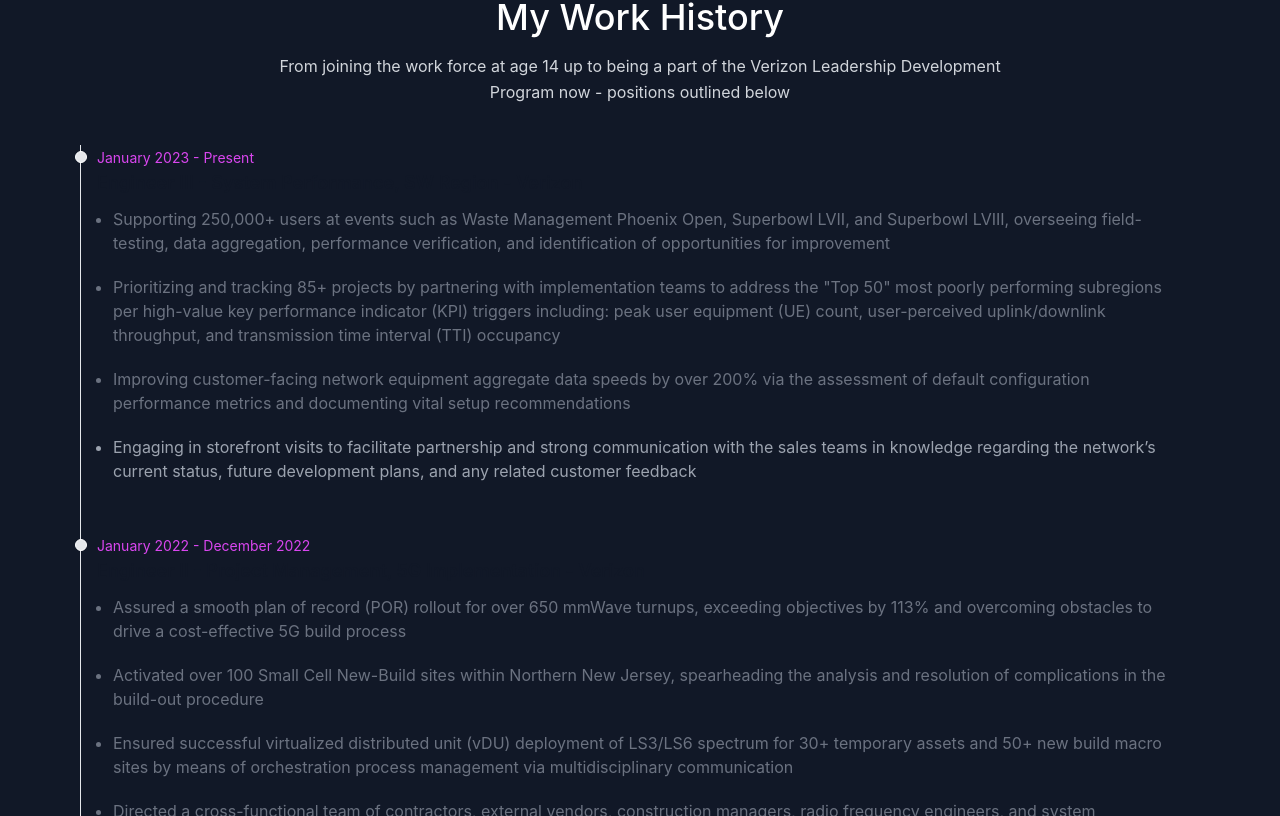
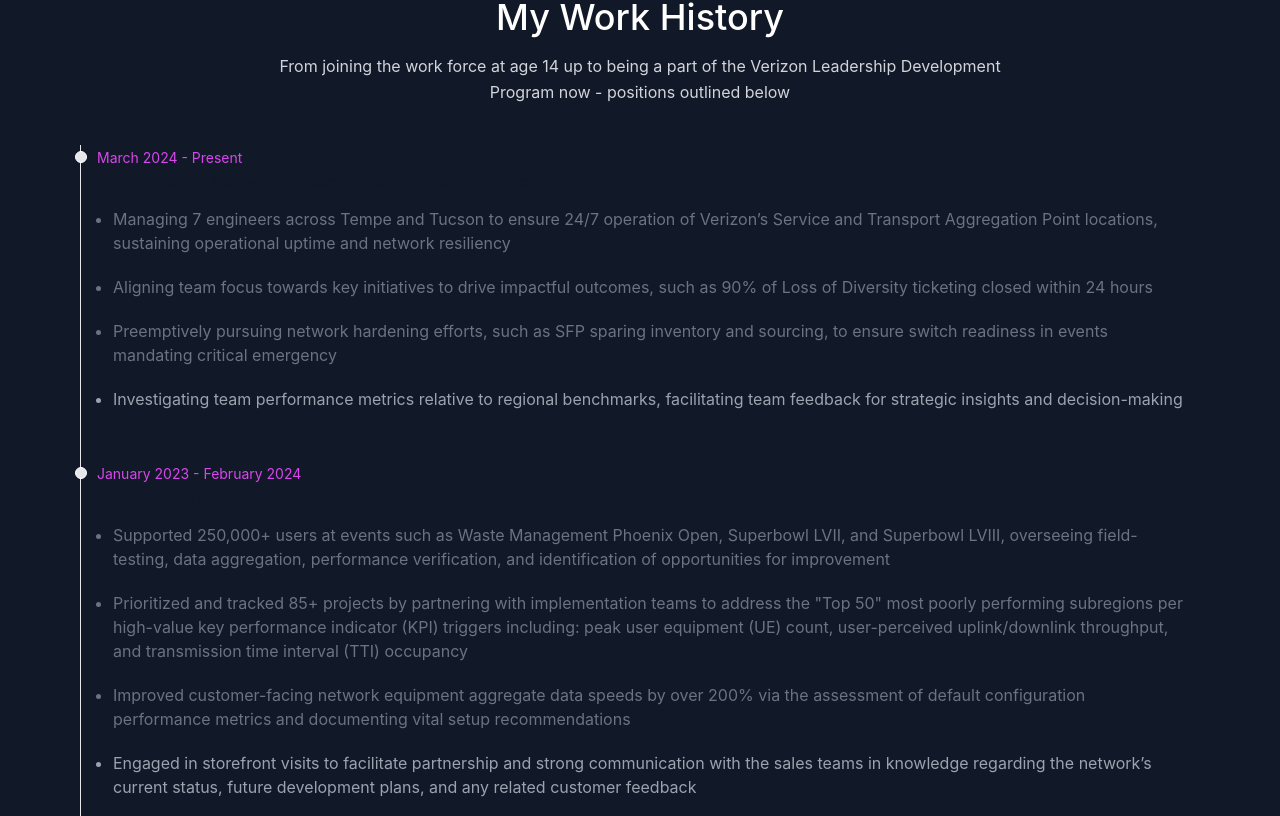
Before and after one commit to hannad4/hannad4.github.io, a React (Create React App) app in the folder new-website/: page / in a window 1280 px wide. Shown: the part 2024-2840 px from the top of the page. Built offline with nearby package versions, Linux system fonts and the light colour scheme.

Commit message:
career position update

```diff
--- a/new-website/src/components/About.js
+++ b/new-website/src/components/About.js
@@ -45,7 +45,7 @@
             </a>
 
             <a
-              href="https://drive.google.com/uc?export=download&id=1TAyGVBRrlDIhDDWVfKiLUTn1apzk8mLa"
+              href="https://drive.google.com/uc?export=download&id=13zstEUurQYEU4TNvvAmd3BxoAfTtJ_2Z"
               target="_blank"
               className="ml-4 inline-flex text-gray-400 bg-gray-800 border-0 py-2 px-6 focus:outline-none hover:bg-gray-700 hover:text-white rounded text-lg"
             >
--- a/new-website/src/components/Work.js
+++ b/new-website/src/components/Work.js
@@ -28,23 +28,53 @@
           </div>
 
           <ol class="relative border-l border-gray-200 dark:border-gray-700">
+
+          <li class="mb-10 ml-4">
+              <div class="absolute w-3 h-3 bg-gray-200 rounded-full mt-1.5 -left-1.5 border border-white dark:border-gray-900 dark:bg-gray-700"></div>
+              <time class="mb-1 text-sm font-normal leading-none text-fuchsia-500 dark:text-fuchsia-500">
+                March 2024 - Present{" "}
+              </time>
+              <h3 class="text-lg font-semibold text-gray-900 dark:text-white">
+                Supervisor - Network Operations, SW Region - Verizon
+              </h3>
+              <ul class="list-disc px-4">
+                <li class="text-base font-normal text-gray-500 dark:text-gray-400 py-2.5">
+                  Managing 7 engineers across Tempe and Tucson to ensure 24/7 operation of Verizon’s
+                  Service and Transport Aggregation Point locations, sustaining
+                  operational uptime and network resiliency
+                </li>
+                <li class="text-base font-normal text-gray-500 dark:text-gray-400 py-2.5">
+                  Aligning team focus towards key initiatives to drive impactful outcomes,
+                  such as 90% of Loss of Diversity ticketing closed within 24 hours
+                </li>
+                <li class="text-base font-normal text-gray-500 dark:text-gray-400 py-2.5">
+                  Preemptively pursuing network hardening efforts, such as SFP sparing inventory
+                  and sourcing, to ensure switch readiness in events mandating critical emergency
+                </li>
+                <li class="text-base font-normal text-gray-400 py-2.5">
+                  Investigating team performance metrics relative to regional benchmarks,
+                  facilitating team feedback for strategic insights and decision-making
+                </li>
+              </ul>
+            </li>
+
             <li class="mb-10 ml-4">
               <div class="absolute w-3 h-3 bg-gray-200 rounded-full mt-1.5 -left-1.5 border border-white dark:border-gray-900 dark:bg-gray-700"></div>
               <time class="mb-1 text-sm font-normal leading-none text-fuchsia-500 dark:text-fuchsia-500">
-                January 2023 - Present{" "}
+                January 2023 - February 2024
               </time>
               <h3 class="text-lg font-semibold text-gray-900 dark:text-white">
                 Engineer III - System Performance, SW Region - Verizon
               </h3>
               <ul class="list-disc px-4">
                 <li class="text-base font-normal text-gray-500 dark:text-gray-400 py-2.5">
-                  Supporting 250,000+ users at events such as Waste Management
+                  Supported 250,000+ users at events such as Waste Management
                   Phoenix Open, Superbowl LVII, and Superbowl LVIII, overseeing
                   field-testing, data aggregation, performance verification, and
                   identification of opportunities for improvement
                 </li>
                 <li class="text-base font-normal text-gray-500 dark:text-gray-400 py-2.5">
-                  Prioritizing and tracking 85+ projects by partnering with
+                  Prioritized and tracked 85+ projects by partnering with
                   implementation teams to address the "Top 50" most poorly
                   performing subregions per high-value key performance indicator
                   (KPI) triggers including: peak user equipment (UE) count,
@@ -52,13 +82,13 @@
                   time interval (TTI) occupancy
                 </li>
                 <li class="text-base font-normal text-gray-500 dark:text-gray-400 py-2.5">
-                  Improving customer-facing network equipment aggregate data
+                  Improved customer-facing network equipment aggregate data
                   speeds by over 200% via the assessment of default
                   configuration performance metrics and documenting vital setup
                   recommendations
                 </li>
                 <li class="text-base font-normal text-gray-400 py-2.5">
-                  Engaging in storefront visits to facilitate partnership and
+                  Engaged in storefront visits to facilitate partnership and
                   strong communication with the sales teams in knowledge
                   regarding the network’s current status, future development
                   plans, and any related customer feedback
```
